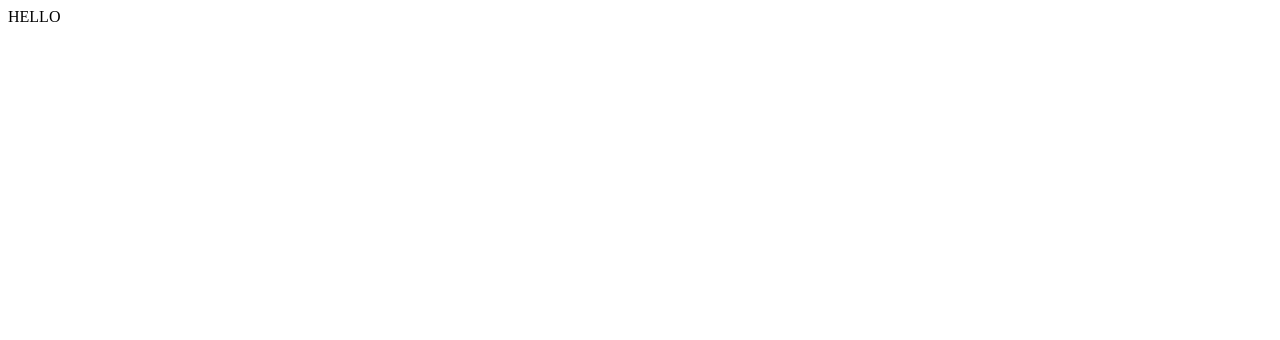
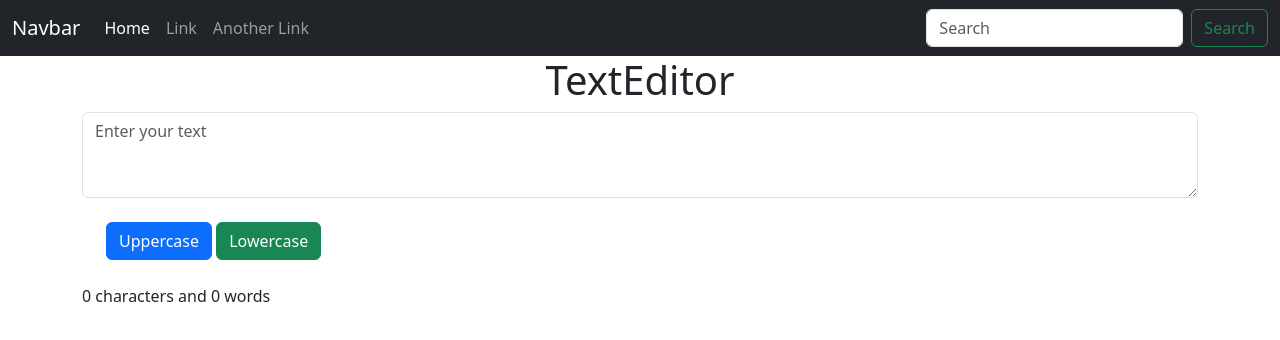
Before and after one commit to Nityasaha13/TextEditor, a plain HTML site: page index.html in a window 1280 px wide. Drawn offline with nearby package versions, Linux system fonts and the light colour scheme.

Commit message:
upper, lower, word chars count

```diff
--- a/index.html
+++ b/index.html
@@ -1,11 +1,65 @@
 <!DOCTYPE html>
 <html lang="en">
+
 <head>
-    <meta charset="UTF-8">
-    <meta name="viewport" content="width=device-width, initial-scale=1.0">
-    <title>Text Editor</title>
+    <meta charset="utf-8">
+    <meta name="viewport" content="width=device-width, initial-scale=1">
+    <title>TextEditor</title>
+    <link href="https://cdn.jsdelivr.net/npm/bootstrap@5.3.2/dist/css/bootstrap.min.css" rel="stylesheet"
+        integrity="sha384-T3c6CoIi6uLrA9TneNEoa7RxnatzjcDSCmG1MXxSR1GAsXEV/Dwwykc2MPK8M2HN" crossorigin="anonymous">
 </head>
+
 <body>
-    HELLO
+    <nav class="navbar navbar-expand-lg navbar-dark bg-dark">
+        <div class="container-fluid">
+            <a class="navbar-brand" href="#">Navbar</a>
+            <button class="navbar-toggler" type="button" data-bs-toggle="collapse" data-bs-target="#navbarNav"
+                aria-controls="navbarNav" aria-expanded="false" aria-label="Toggle navigation">
+                <span class="navbar-toggler-icon"></span>
+            </button>
+            <div class="collapse navbar-collapse" id="navbarNav">
+                <ul class="navbar-nav">
+                    <li class="nav-item">
+                        <a class="nav-link active" aria-current="page" href="#">Home</a>
+                    </li>
+                    <li class="nav-item">
+                        <a class="nav-link" href="#">Link</a>
+                    </li>
+                    <li class="nav-item">
+                        <a class="nav-link" href="#">Another Link</a>
+                    </li>
+                </ul>
+                <form class="d-flex ms-auto">
+                    <input class="form-control me-2" type="search" placeholder="Search" aria-label="Search">
+                    <button class="btn btn-outline-success" type="submit">Search</button>
+                </form>
+            </div>
+        </div>
+    </nav>
+
+    <div class="container">
+        <h1 class="text-center">TextEditor</h1>
+        <form>
+            <div class="mb-3">
+                <textarea class="form-control" id="inptext" rows="3" placeholder="Enter your text"></textarea>
+            </div>
+        </form>
+
+
+        <div class="buttons m-4">
+            <button id="uppercase" type="button" class="btn btn-primary">Uppercase</button>
+            <button id="lowercase" type="button" class="btn btn-success">Lowercase</button>
+        </div>
+        <div class="info">
+            <span id="chars"> 0</span> characters and <span id="words"> 0</span> words
+        </div>
+
+    </div>
+
+    <script src="script.js"></script>
+    <script src="https://cdn.jsdelivr.net/npm/bootstrap@5.3.2/dist/js/bootstrap.bundle.min.js"
+        integrity="sha384-C6RzsynM9kWDrMNeT87bh95OGNyZPhcTNXj1NW7RuBCsyN/o0jlpcV8Qyq46cDfL"
+        crossorigin="anonymous"></script>
 </body>
+
 </html>
--- /dev/null
+++ b/script.js
@@ -0,0 +1,21 @@
+
+
+    var textarea = document.getElementById('inptext');
+    var uppercaseButton = document.getElementById('uppercase');
+    var lowercaseButton = document.getElementById('lowercase');
+    var chars = document.getElementById('chars');
+    var words = document.getElementById('words');
+
+    uppercaseButton.addEventListener('click', function () {
+        textarea.value = textarea.value.toUpperCase();
+    });
+
+    lowercaseButton.addEventListener('click', function () {
+        textarea.value = textarea.value.toLowerCase();
+    });
+
+    textarea.addEventListener("input", function () {
+        chars.innerText = textarea.value.length;
+        // Split by space to count words
+        words.innerText = textarea.value.trim().split(/\s+/).length;
+    });
```
